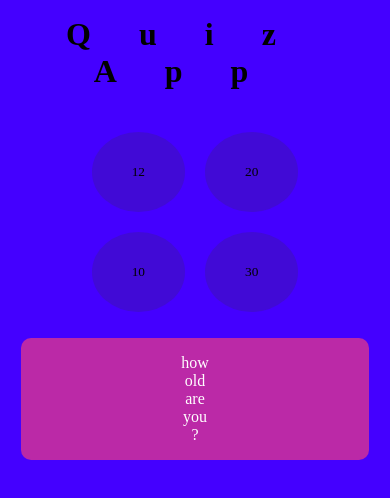
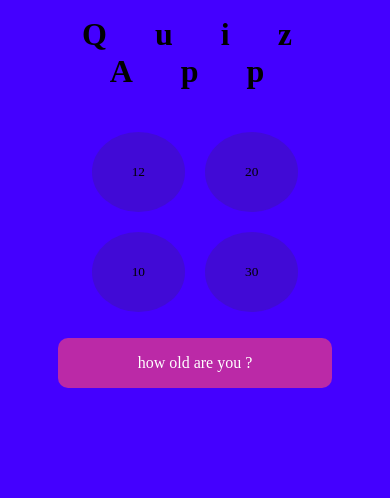
Before and after one commit to Mohseni-78/Quiz-app, a plain HTML site: page index.html in a window 390 px wide. Both pictures are taken after a click on the button "Start". Drawn offline with Linux system fonts and the light colour scheme.

Commit message:
responsive site

```diff
--- a/index.html
+++ b/index.html
@@ -22,7 +22,9 @@
             </div>
 
             <div class="question-group">
-                <div class="question-box">question ?</div>
+                <div >
+                    <p class="question-box">question ?</p>
+                </div>
             </div>
         </div>
         <div class="controls">
--- a/styles/main.css
+++ b/styles/main.css
@@ -40,7 +40,7 @@ h1:hover {
   align-items: center;
 }
 .question-box {
-  padding: 1rem 10rem;
+  padding: 1rem 20rem;
   background-color: rgb(187, 41, 167);
   border-radius: 10px;
   margin: 0 1rem;
@@ -72,7 +72,15 @@ body {
   background-color: black;
   color: #fff;
 }
-.disable{
+.disable {
   color: #000;
   font-weight: bold;
 }
+@media (max-width: 768px) {
+  h1 {
+    margin-left: 2rem !important;
+  }
+  .question-box {
+    padding: 1rem 5rem;
+  }
+}
```
